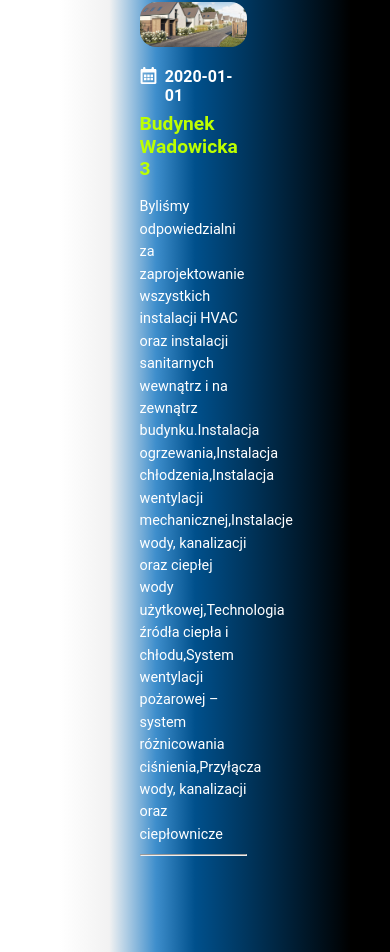
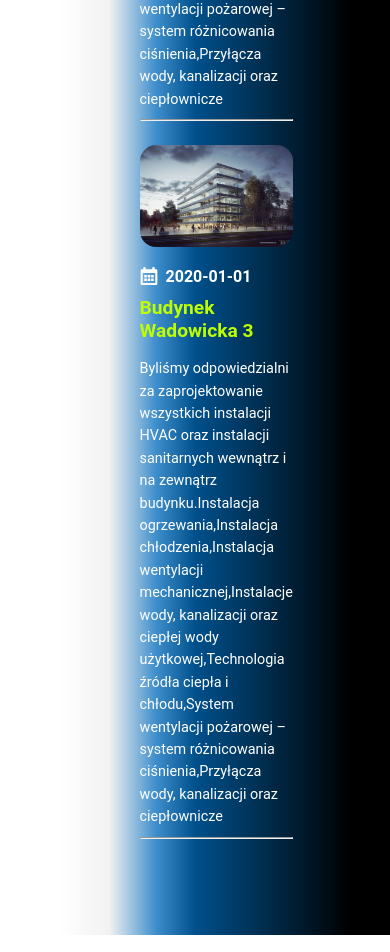
Before and after one commit to siagi/mc2main, a Next.js app in the folder mc2app/: page / in a window 390 px wide. Shown: the part 2819-3771 px from the top of the page. Built offline with nearby package versions, Linux system fonts and the light colour scheme.

Commit message:
making div more responsive

```diff
--- a/mc2app/components/News.tsx
+++ b/mc2app/components/News.tsx
@@ -15,7 +15,7 @@ const News = () => {
       <div className={styles.list}>
           {sampledata && sampledata.map((item,index)=>{
               return(
-                    <div key={index} style={{width:'50%'}}>
+                    <div key={index}>
                         <div>
                             {item.photo &&
                                 <Image src={item.photo as string} layout={'intrinsic'} width={item.width} height={item.height} className={styles.image}/>
--- a/mc2app/sampledata/news.js
+++ b/mc2app/sampledata/news.js
@@ -31,6 +31,14 @@ const sampledata = [
         data:'2020-01-01',
         description:'Byliśmy odpowiedzialni za zaprojektowanie wszystkich instalacji HVAC oraz instalacji sanitarnych wewnątrz i na zewnątrz budynku.Instalacja ogrzewania,Instalacja chłodzenia,Instalacja wentylacji mechanicznej,Instalacje wody, kanalizacji oraz ciepłej wody użytkowej,Technologia źródła ciepła i chłodu,System wentylacji pożarowej – system różnicowania ciśnienia,Przyłącza wody, kanalizacji oraz ciepłownicze'
     },
+    {
+        photo:"/photos/photo5.jpg",
+        width:1024,
+        height:683,
+        name:'Budynek Wadowicka 3',
+        data:'2020-01-01',
+        description:'Byliśmy odpowiedzialni za zaprojektowanie wszystkich instalacji HVAC oraz instalacji sanitarnych wewnątrz i na zewnątrz budynku.Instalacja ogrzewania,Instalacja chłodzenia,Instalacja wentylacji mechanicznej,Instalacje wody, kanalizacji oraz ciepłej wody użytkowej,Technologia źródła ciepła i chłodu,System wentylacji pożarowej – system różnicowania ciśnienia,Przyłącza wody, kanalizacji oraz ciepłownicze'
+    },
 ]
 
 module.exports = sampledata
--- a/mc2app/styles/News.module.scss
+++ b/mc2app/styles/News.module.scss
@@ -1,17 +1,17 @@
 .list{
-display: flex;
-margin-bottom: 5.5rem;
-column-gap: 1.5rem;
-row-gap: 1rem;
-flex-wrap: wrap;
-flex-flow: row wrap;
+    display: flex;
+    flex-direction: row;
+    gap:1rem;
+    margin-bottom: 5.5rem;
+    flex-wrap: wrap;
 
 }
-// .list>:first-child{
-//     flex: none;
-// }
+.list>:first-child{
+    flex: 1 1 100%;
+}
 .list>*{
     flex: 1 1 48%;
+    height: fit-content;
 }
 .image{
     border-radius: 1rem;
```
